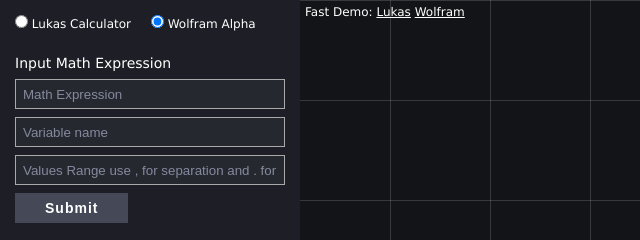
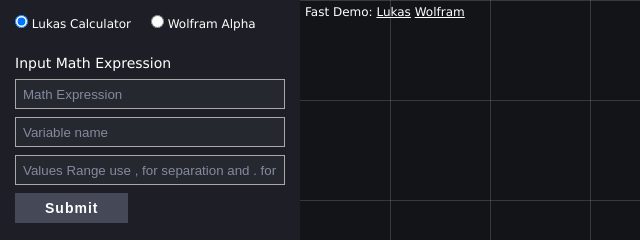
Before and after one commit to lukas-pierce/graph-builder, a website with bundled scripts: page index.html in a window 1280 px wide. Shown: the top 240 px of the page, 0-640 px from the left. Built offline with nearby package versions, Linux system fonts and the light colour scheme.

Commit message:
change default checked

```diff
--- a/index.html
+++ b/index.html
@@ -12,10 +12,10 @@
     <form id="math-form" name="math-form">
       <div class="select-calculator">
         <label>
-          <input type="radio" name="calculator" value="lukas"> Lukas Calculator
+          <input type="radio" name="calculator" value="lukas" checked> Lukas Calculator
         </label>
         <label>
-          <input type="radio" name="calculator" value="wolfram" checked> Wolfram Alpha
+          <input type="radio" name="calculator" value="wolfram"> Wolfram Alpha
         </label>
       </div>
       <label for="expression">Input Math Expression</label>
```
